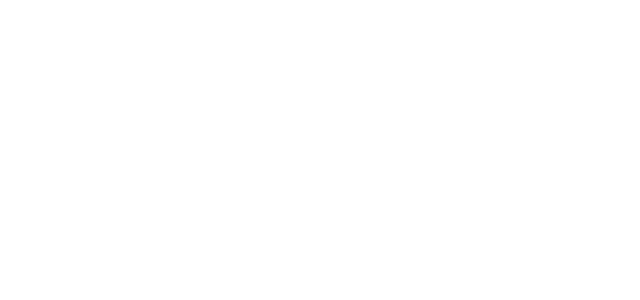
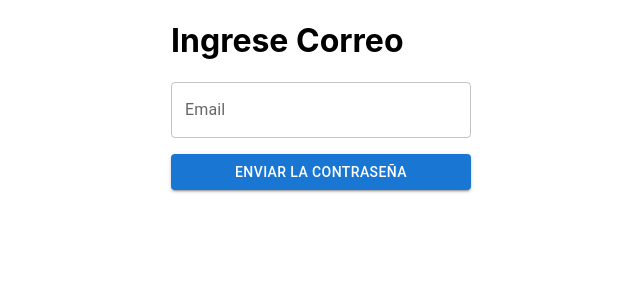
Before and after one commit to JavieSanchezB/login-react, a React (Create React App) app: page /passwordreset in a window 1280 px wide. Before the commit this address had no page. Shown: the top 300 px of the page, without its empty margins (319-959 px from the left). Built offline with nearby package versions, Linux system fonts and the light colour scheme; what realm-web would draw is missing.

Commit message:
agregada vista de passwordreset

```diff
--- a/src/App.js
+++ b/src/App.js
@@ -4,6 +4,7 @@
 import Login from "./pages/Login.page";
 import PrivateRoute from "./pages/PrivateRoute.page";
 import Signup from "./pages/Signup.page";
+import Passwordreset from "./pages/Passwordreset.page";
 
 function App() {
  return (
@@ -14,6 +15,7 @@
        <Routes>
          <Route exact path="/login" element={<Login />} />
          <Route exact path="/signup" element={<Signup />} />
+         <Route exact path="/passwordreset" element={<Passwordreset />} />
          {/* We are protecting our Home Page from unauthenticated */}
          {/* users by wrapping it with PrivateRoute here. */}
          <Route element={<PrivateRoute />}>
--- a/src/contexts/user.context.js
+++ b/src/contexts/user.context.js
@@ -32,6 +32,19 @@
    }
  };
 
+  // Function to sign up user into our App Service app using their email & password
+  const emailPasswordReset = async (email) => {
+    try {
+      await app.emailPasswordAuth.registerUser(email);
+      // Since we are automatically confirming our users, we are going to log in
+      // the user using the same credentials once the signup is complete.
+      return emailPasswordLogin(email);
+    } catch (error) {
+      throw error;
+    }
+  };
+
+
  // Function to fetch the user (if the user is already logged in) from local storage
  const fetchUser = async () => {
    if (!app.currentUser) return false;
--- /dev/null
+++ b/src/pages/Passwordreset.page.js
@@ -0,0 +1,61 @@
+import { Button, TextField } from "@mui/material";
+import { useContext, useState } from "react";
+import { Link, useLocation, useNavigate } from "react-router-dom";
+import { UserContext } from "../contexts/user.context";
+
+const Passwordreset = () => {
+ const navigate = useNavigate();
+ const location = useLocation();
+
+ // As explained in the Login page.
+ const { emailPasswordReset } = useContext(UserContext);
+ const [form, setForm] = useState({
+   email: "",
+   password: ""
+ });
+
+ // As explained in the Login page.
+ const onFormInputChange = (event) => {
+   const { name, value } = event.target;
+   setForm({ ...form, [name]: value });
+ };
+
+
+ // As explained in the Login page.
+ const redirectNow = () => {
+   const redirectTo = location.search.replace("?redirectTo=", "");
+   navigate(redirectTo ? redirectTo : "/");
+ }
+
+ // As explained in the Login page.
+ const onSubmit = async () => {
+   try {
+     const user = await emailPasswordReset(form.email);
+     if (user) {
+       redirectNow();
+     }
+   } catch (error) {
+     alert(error);
+   }
+ };
+
+ return <form style={{ display: "flex", flexDirection: "column", maxWidth: "300px", margin: "auto" }}>
+   <h1>Ingrese Correo</h1>
+   <TextField
+     label="Email"
+     type="email"
+     variant="outlined"
+     name="email"
+     value={form.email}
+     onInput={onFormInputChange}
+     style={{ marginBottom: "1rem" }}
+   />
+
+   <Button variant="contained" color="primary" onClick={onSubmit}>
+   Enviar la contraseña
+   </Button>
+   {/*<p>¿Ya tienes una cuenta?<Link to="/login">Entra</Link></p>*/}
+ </form>
+}
+
+export default Passwordreset;
```
